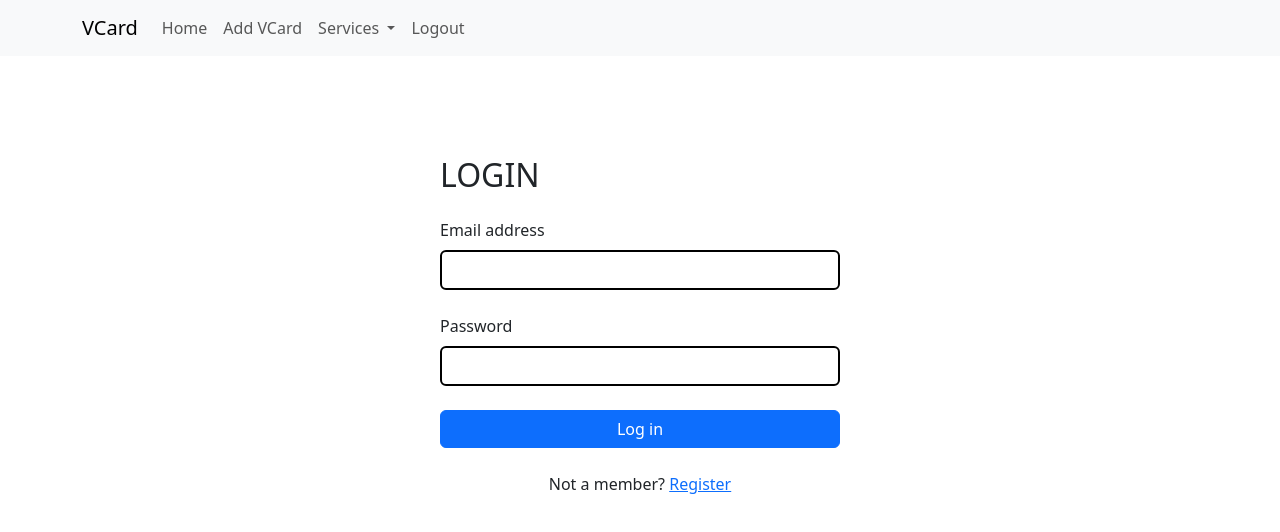
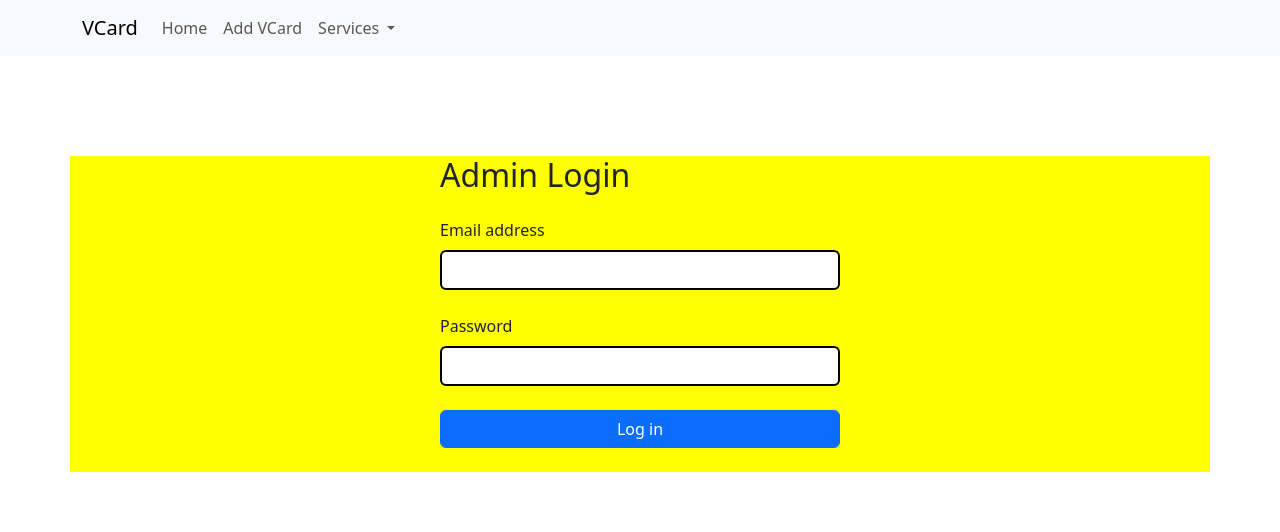
Before and after one commit to carlostojal/vCard_frontend, a Vue app in the folder vCard/: page /loginAdmin in a window 1280 px wide. Shown: the top 532 px of the page. Built offline with nearby package versions, Linux system fonts and the light colour scheme; no server answers.

Commit message:
Authenticate Guards
Non Logged users will always be redirect to login

```diff
--- a/vCard/src/components/menu.vue
+++ b/vCard/src/components/menu.vue
@@ -1,9 +1,10 @@
 <script setup>
-// import { ref } from 'vue';
-import router from '../router';
-import { useUserStore } from '@/stores/user'
-
-const userStore = useUserStore();
+    import { ref } from 'vue';
+    import router from '../router';
+    import { useUserStore } from '@/stores/user'
+    const userStore = useUserStore();
+    const showLogout = ref(false);
+    showLogout.value = userStore.token != null;
 </script>
 
 
@@ -37,7 +38,7 @@ const userStore = useUserStore();
                             <li><a class="dropdown-item" href="#">All Services</a></li>
                         </ul>
                     </li>
-                    <li class="nav-item" id="logoutBtn" >
+                    <li v-show="showLogout" class="nav-item" id="logoutBtn" >
                         <a class="nav-link" @:click="userStore.logout()" >Logout</a>
                     </li>
                 </ul>
--- a/vCard/src/main.js
+++ b/vCard/src/main.js
@@ -10,6 +10,7 @@ import "bootstrap"
 
 import App from './App.vue'
 import router from './router'
+import { useUserStore } from '@/stores/user'
 
 const app = createApp(App)
 
@@ -18,3 +19,13 @@ app.use(Toast)
 app.use(router)
 
 app.mount('#app')
+
+const userStore = useUserStore();
+
+router.beforeEach(async (to, from, next) => {
+    if (userStore.token == null && to.name !== 'login' && to.name !== 'loginAdmin') {
+        next({ name: 'login' })
+    }else {
+        next();
+    }
+});
--- a/vCard/src/views/login.vue
+++ b/vCard/src/views/login.vue
@@ -61,7 +61,7 @@ const login = async () => {
   <Menu> </Menu>
 
 
-
+    <div class="container">
     <form>
       <div class="form-wrapper">
 
@@ -69,7 +69,7 @@ const login = async () => {
             {{ msgInvalid }}
         </div>
 
-        <h2 class="mb-4">LOGIN</h2>
+        <h2 class="mb-4">Admin Login</h2>
         <div class="form-outline mb-4">
           <label class="form-label">Email address</label>
           <input v-model="email" style="border-width: 2px; border-color: black;" id="form2Example1" class="form-control" />
@@ -82,11 +82,12 @@ const login = async () => {
 
         <button @click.prevent="login" type="button" class="btn btn-primary btn-block mb-4">Log in</button>
 
-        <div class="text-center">
-          <p>Not a member? <a href="./register">Register</a></p> <!-- ROUTING -> to: /register -->
-        </div>
+        <!-- <div class="text-center"> -->
+          <!-- <p>Not a member? <a href="./register">Register</a></p>  -->
+        <!-- </div> -->
       </div>
     </form>
+    </div>
 </template>
 
 
@@ -100,4 +101,8 @@ const login = async () => {
       margin: 0 auto; /* Center the form horizontally */
       margin: 100px auto 0;
     }
+
+    .container {
+        background: yellow;
+    }
 </style>
```
Lines whose indentation alone changed are shown as unchanged.
